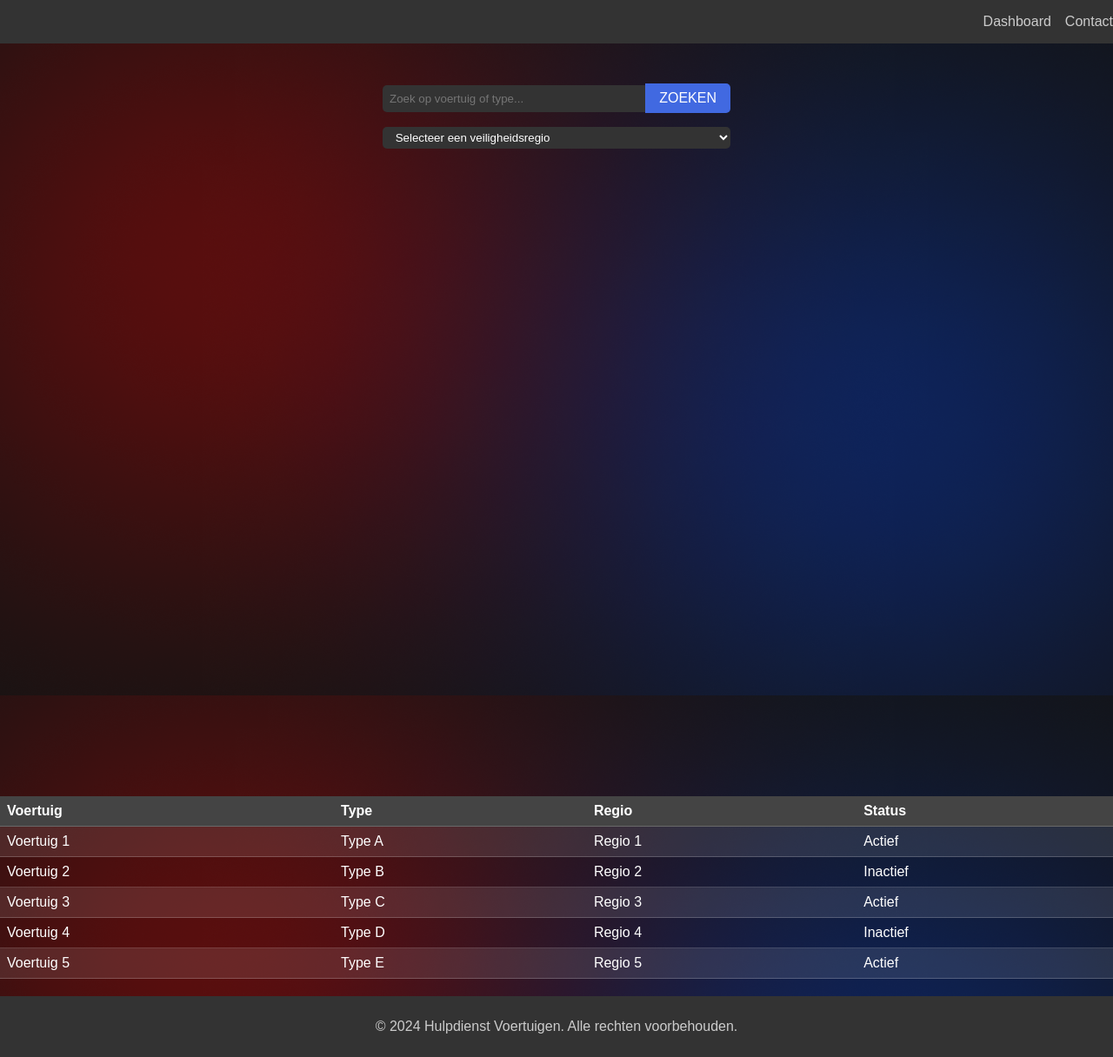
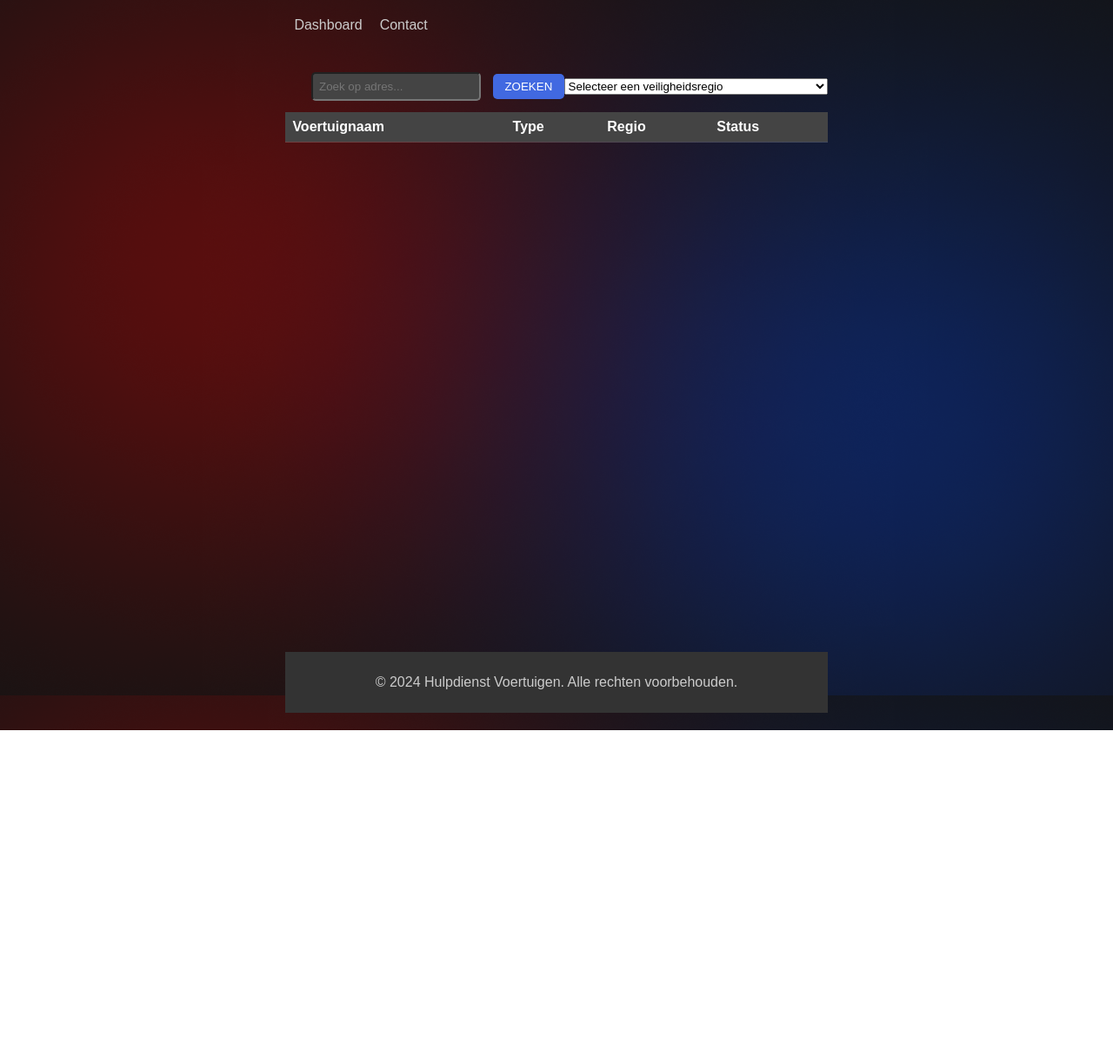
Before and after one commit to JR04-Information/jr04-information.github.io, a plain HTML site: page lijst2.html in a window 1280 px wide. Shown: the whole page at 87% size. After the commit the page ends 840 px from the top, so only its background shows below. Drawn offline with nearby package versions, Linux system fonts and the light colour scheme.

Commit message:
Update lijst2.html

```diff
--- a/lijst2.html
+++ b/lijst2.html
@@ -13,92 +13,119 @@
             font-family: Arial, sans-serif;
             margin: 0;
             padding: 0;
+            display: flex;
+            flex-direction: column;
+            min-height: 100vh;
         }
 
-        header {
-            background-color: #333; /* Kleur van de header */
-            padding: 1rem;
-            position: fixed;
-            top: 0;
-            width: 100%;
+        .flex {
             display: flex;
-            justify-content: flex-end; /* Align links naar rechts */
             align-items: center;
-            z-index: 1000;
         }
 
-        header .dashboard-link {
-            text-decoration: none;
-            color: #ccc; /* Grijze kleur voor de dashboard knop */
-            margin-right: 1rem; /* Ruimte tussen de knoppen */
+        .justify-between {
+            justify-content: space-between;
         }
 
-        header .contact-link {
-            text-decoration: none; /* Geen onderstreepte tekst */
-            color: #ccc; /* Grijze kleur voor de contact knop */
-            margin-right: 1rem; /* Ruimte tussen de knoppen */
+        .gap-2 {
+            gap: 0.5rem;
         }
 
-        header .contact-link:hover {
-            color: #1E90FF; /* Donkerdere blauw bij hover */
+        .mb-4 {
+            margin-bottom: 1rem;
         }
 
-        .content-wrapper {
-            display: flex;
-            flex-direction: column;
-            align-items: center;
-            justify-content: flex-start;
-            min-height: 100vh;
-            padding-top: 6rem; /* Ruimte voor de header */
-            width: 100%; /* Zorg ervoor dat het de volle breedte heeft */
+        .text-gray-400 {
+            color: #ccc;
+        }
+
+        .bg-gray-600 {
+            background-color: #333;
+        }
+
+        .rounded-lg {
+            border-radius: 0.5rem;
+        }
+
+        .px-2 {
+            padding-left: 0.5rem;
+            padding-right: 0.5rem;
+        }
+
+        .py-1 {
+            padding-top: 0.25rem;
+            padding-bottom: 0.25rem;
+        }
+
+        .text-sm {
+            font-size: 0.875rem;
+        }
+
+        .text-center {
+            text-align: center;
+        }
+
+        .mt-4 {
+            margin-top: 1rem;
+        }
+
+        img.icon {
+            width: 16px;
+            height: 16px;
+            margin-right: 4px;
+        }
+
+        .dropdown-container {
+            margin: 20px auto; /* Center the dropdown */
+            width: fit-content; /* Make width fit to content */
         }
 
         .search-container {
-            display: flex;
-            align-items: center;
-            justify-content: center; /* Zorgt ervoor dat de elementen in het midden staan */
-            width: 100%; /* Zorg ervoor dat de zoekcontainer de volle breedte heeft */
-            max-width: 400px; /* Maximaal breedte voor de zoekcontainer */
+            margin: 0 auto; /* Center the search container */
+            width: fit-content; /* Make width fit to content */
+            padding-left: 30px; /* Ruimte aan de linkerkant */
         }
 
-        .search-container input {
-            padding: 0.5rem;
-            border-radius: 5px 0 0 5px; /* Alleen de linker hoeken afgerond */
-            border: none;
-            width: 100%; /* Maak het de volle breedte van de container */
-            background-color: #333; /* Zelfde kleur als de header */
-            color: white; /* Witte tekst voor de zoekbalk */
+        .search-container input[type=text] {
+            background-color: #444; /* Donkerder grijs */
+            color: white; /* Witte tekst */
+            border-radius: 5px; /* Afgeronde hoeken */
+            padding: 0.5em; /* Padding voor de zoekbalk */
         }
 
-        .search-container button {
-            padding: 0.5rem 1rem;
-            border-radius: 0 5px 5px 0; /* Alleen de rechter hoeken afgerond */
+        .search-button {
+            background-color: #4169e1; /* Royal Blue */
             border: none;
-            background-color: #4169E1; /* Royal Blue kleur voor de knop */
             color: white;
-            font-size: 1rem;
+            border-radius: 5px; /* Ronding voor de hoeken */
+            padding: 0.5em 1em; /* Padding voor de knop */
             cursor: pointer;
+            margin-left: 10px; /* Ruimte tussen zoekbalk en knop */
         }
 
-        .search-container button:hover {
-            background-color: #1E90FF; /* Donkerdere blauw bij hover */
+        .nav-link {
+            color: #ccc; /* Grijze tekst voor de links */
+            text-decoration: none; /* Geen onderstreping */
+            margin: 0 10px; /* Ruimte tussen de knoppen */
         }
 
-        .dropdown-container {
-            margin-top: 1rem; /* Ruimte tussen de zoekknop en de dropdown */
-            display: flex;
-            justify-content: center; /* Zorgt ervoor dat de dropdown gecentreerd is */
-            width: 100%; /* Zorg ervoor dat de dropdowncontainer de volle breedte heeft */
-            max-width: 400px; /* Maximaal breedte voor de dropdowncontainer */
+        .nav-link:hover {
+            text-decoration: underline; /* Onderstreping bij hover */
         }
 
-        .dropdown-container select {
-            width: 100%; /* Maak het de volle breedte van de container */
-            padding: 0.3em 0.8em;
-            border: none;
-            border-radius: 5px; /* Afgeronde hoeken voor de dropdown */
-            background-color: #333; /* Zelfde kleur als de header */
-            color: white; /* Witte tekst voor de dropdown */
+        .container {
+            display: flex;
+            flex-direction: column;
+            min-height: 100vh;
+            max-width: 1400px;
+            margin: 0 auto;
+            padding: 20px;
+        }
+
+        .table-container {
+            flex: 1;
+            overflow-y: auto;
+            padding-bottom: 10px; /* Voorkom dat de inhoud de footer overlapt */
         }
 
         footer {
@@ -109,15 +136,10 @@
             margin-top: auto;
         }
 
-        .table-container {
-            max-width: 1400px;
-            margin: 20px auto;
-        }
-
         table {
             width: 100%;
             border-collapse: collapse;
-            min-width: 600px;
+            min-width: 600px; /* Zorg ervoor dat de tabel niet te smal wordt */
         }
 
         th, td {
@@ -127,29 +149,36 @@
         }
 
         th {
-            background-color: #444;
+            background-color: #444; /* Kleur van de bovenste rij */
             color: white;
+            position: sticky; /* Blijft bovenaan tijdens scrollen */
+            top: 0;
         }
 
         tbody tr:nth-child(odd) {
-            background-color: rgba(255, 255, 255, 0.1);
+            background-color: rgba(255, 255, 255, 0.1); /* Alternating row colors for better readability */
+        }
+
+        @media (max-width: 768px) {
+            .overflow-x-auto {
+                max-height: none; /* Geen hoogtebeperking op kleinere schermen */
+            }
         }
     </style>
 </head>
 <body>
-    <header>
-        <!-- Navigatieknoppen in de header -->
-        <a href="/" class="dashboard-link">Dashboard</a>
-        <a href="/contact" class="contact-link">Contact</a>
-    </header>
+    <div class="container mx-auto p-4">
+        <div class="header flex justify-center items-center mb-4">
+            <a href="/dashboard.html" class="nav-link">Dashboard</a>
+            <a href="/files/contact.html" class="nav-link">Contact</a>
+        </div>
 
-    <div class="content-wrapper">
-        <!-- Zoekbalk en zoekknop in één container -->
+        <!-- Zoekbalk sectie -->
+        <div class="flex flex-col items-center mt-4">
             <div class="search-container">
-            <input type="text" id="searchInput" placeholder="Zoek op voertuig of type...">
-            <button onclick="searchFunction()">ZOEKEN</button>
+                <input type="text" id="searchInput" placeholder="Zoek op adres..." oninput="searchTable()">
+                <button class="search-button" onclick="searchFunction()">ZOEKEN</button>
             </div>
-        <!-- Dropdown onder de zoekbalk en knop -->
             <div class="dropdown-container">
                 <select onchange="if (this.value) window.location.href=this.value;">
                     <option value="">Selecteer een veiligheidsregio</option>
@@ -158,84 +187,73 @@
                     <option value="/files/voertuigoverzichten/nl_regioselectie/brandweer/vrd/brandweer">(03) Veiligheidsregio Drenthe</option>
                     <option value="/files/voertuigoverzichten/nl_regioselectie/brandweer/vrij/brandweer">(04) Veiligheidsregio IJsselland</option>
                     <option value="/files/voertuigoverzichten/nl_regioselectie/brandweer/vrt/brandweer">(05) Veiligheidsregio Twente</option>
-                <!-- Voeg hier meer opties toe -->
+                    <option value="/files/voertuigoverzichten/nl_regioselectie/brandweer/vnog/brandweer">(06) Veiligheidsregio Noord en Oost Gelderland</option>
+                    <option value="/files/voertuigoverzichten/nl_regioselectie/brandweer/vggm/brandweer">(07) Veiligheidsregio Gelderland Midden</option>
+                    <option value="/files/voertuigoverzichten/nl_regioselectie/brandweer/vrgz/brandweer">(08) Veiligheidsregio Gelderland Zuid</option>
+                    <option value="/files/voertuigoverzichten/nl_regioselectie/brandweer/vru/brandweer">(09) Veiligheidsregio Utrecht</option>
+                    <option value="/files/voertuigoverzichten/nl_regioselectie/brandweer/vrnhn/brandweer">(10) Veiligheidsregio Noord-Holland Noord</option>
+                    <option value="/files/voertuigoverzichten/nl_regioselectie/brandweer/vrzw/brandweer">(11) Veiligheidsregio Zaanstreek-Waterland</option>
+                    <option value="/files/voertuigoverzichten/nl_regioselectie/brandweer/vrk/brandweer">(12) Veiligheidsregio Kennemerland</option>
+                    <option value="/files/voertuigoverzichten/nl_regioselectie/brandweer/vraa/brandweer">(13) Veiligheidsregio Amsterdam-Amstelland</option>
+                    <option value="/files/voertuigoverzichten/nl_regioselectie/brandweer/vrgv/brandweer">(14) Veiligheidsregio Gooi en Vechtstreek</option>
+                    <option value="/files/voertuigoverzichten/nl_regioselectie/brandweer/vrh/brandweer">(15) Veiligheidsregio Haaglanden</option>
+                    <option value="/files/voertuigoverzichten/nl_regioselectie/brandweer/vrhm/brandweer">(16) Veiligheidsregio Hollands Midden</option>
+                    <option value="/files/voertuigoverzichten/nl_regioselectie/brandweer/vrr/brandweer">(17) Veiligheidsregio Rotterdam-Rijnmond</option>
+                    <option value="/files/voertuigoverzichten/nl_regioselectie/brandweer/vrzhz/brandweer">(18) Veiligheidsregio Zuid-Holland Zuid</option>
+                    <option value="/files/voertuigoverzichten/nl_regioselectie/brandweer/vrz/brandweer">(19) Veiligheidsregio Zeeland</option>
+                    <option value="/files/voertuigoverzichten/nl_regioselectie/brandweer/vrw/brandweer">(20) Veiligheidsregio Fryslân</option>
                 </select>
             </div>
         </div>
 
-    <!-- Tabel met voertuigen -->
-    <div class="table-container">
-        <table id="vehicleTable">
+        <!-- Tabel sectie -->
+        <div class="table-container overflow-x-auto">
+            <table>
                 <thead>
                     <tr>
-                    <th>Voertuig</th>
+                        <th>Voertuignaam</th>
                         <th>Type</th>
                         <th>Regio</th>
                         <th>Status</th>
                     </tr>
                 </thead>
-            <tbody>
-                <tr>
-                    <td>Voertuig 1</td>
-                    <td>Type A</td>
-                    <td>Regio 1</td>
-                    <td>Actief</td>
-                </tr>
-                <tr>
-                    <td>Voertuig 2</td>
-                    <td>Type B</td>
-                    <td>Regio 2</td>
-                    <td>Inactief</td>
-                </tr>
-                <tr>
-                    <td>Voertuig 3</td>
-                    <td>Type C</td>
-                    <td>Regio 3</td>
-                    <td>Actief</td>
-                </tr>
-                <tr>
-                    <td>Voertuig 4</td>
-                    <td>Type D</td>
-                    <td>Regio 4</td>
-                    <td>Inactief</td>
-                </tr>
-                <tr>
-                    <td>Voertuig 5</td>
-                    <td>Type E</td>
-                    <td>Regio 5</td>
-                    <td>Actief</td>
-                </tr>
+                <tbody id="vehicleTableBody">
+                    <!-- Dynamisch gegenereerde rijen komen hier -->
                 </tbody>
             </table>
         </div>
 
+        <!-- Footer sectie -->
         <footer>
-        <!-- Footer inhoud -->
             <p>&copy; 2024 Hulpdienst Voertuigen. Alle rechten voorbehouden.</p>
         </footer>
+    </div>
 
     <script>
-        // Voorbeeld zoekfunctie
-        function searchFunction() {
-            var input, filter, table, tr, td, i, j, txtValue;
-            input = document.getElementById("searchInput");
-            filter = input.value.toUpperCase();
-            table = document.getElementById("vehicleTable");
-            tr = table.getElementsByTagName("tr");
+        // Zoekfunctie voor de tabel
+        function searchTable() {
+            const input = document.getElementById('searchInput');
+            const filter = input.value.toLowerCase();
+            const table = document.getElementById('vehicleTableBody');
+            const tr = table.getElementsByTagName('tr');
 
-            for (i = 1; i < tr.length; i++) {
-                tr[i].style.display = "none"; // Verberg alle rijen
-                td = tr[i].getElementsByTagName("td");
-                for (j = 0; j < td.length; j++) {
+            for (let i = 0; i < tr.length; i++) {
+                const td = tr[i].getElementsByTagName('td');
+                let txtValue = '';
+
+                for (let j = 0; j < td.length; j++) {
                     if (td[j]) {
-                        txtValue = td[j].textContent || td[j].innerText;
-                        if (txtValue.toUpperCase().indexOf(filter) > -1) {
-                            tr[i].style.display = ""; // Toont de rij als het overeenkomt
-                            break;
+                        txtValue += td[j].textContent || td[j].innerText;
                     }
                 }
+
+                tr[i].style.display = txtValue.toLowerCase().indexOf(filter) > -1 ? '' : 'none';
             }
         }
+
+        function searchFunction() {
+            // Hier kan je eventueel een functie aanroepen voor de zoekknop
+            alert('Zoekfunctie nog niet geïmplementeerd.');
         }
     </script>
 </body>
```
Lines whose indentation alone changed are shown as unchanged.
